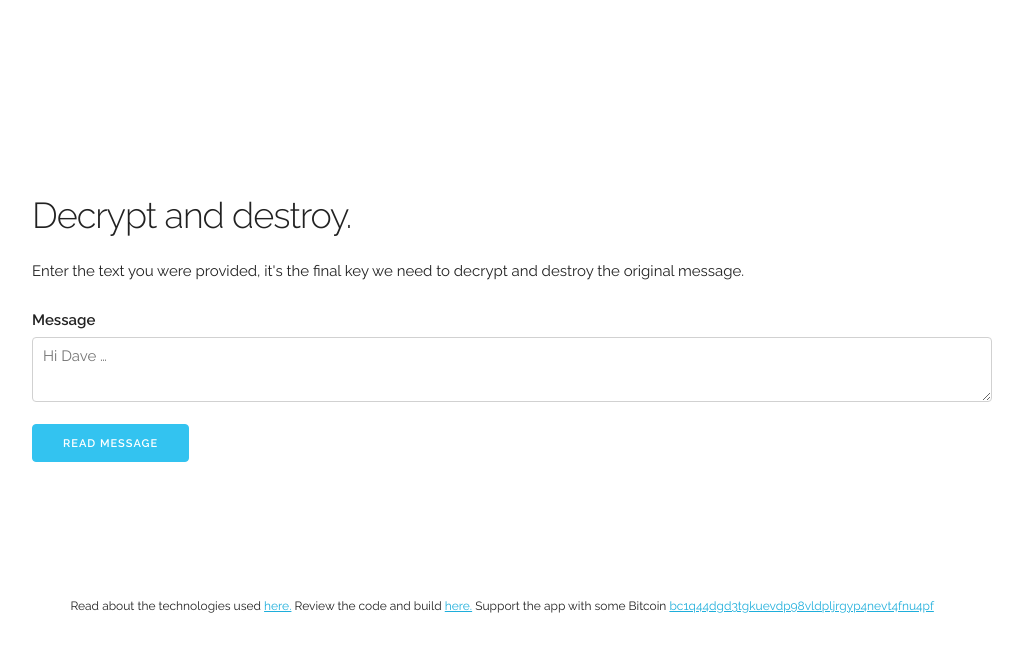
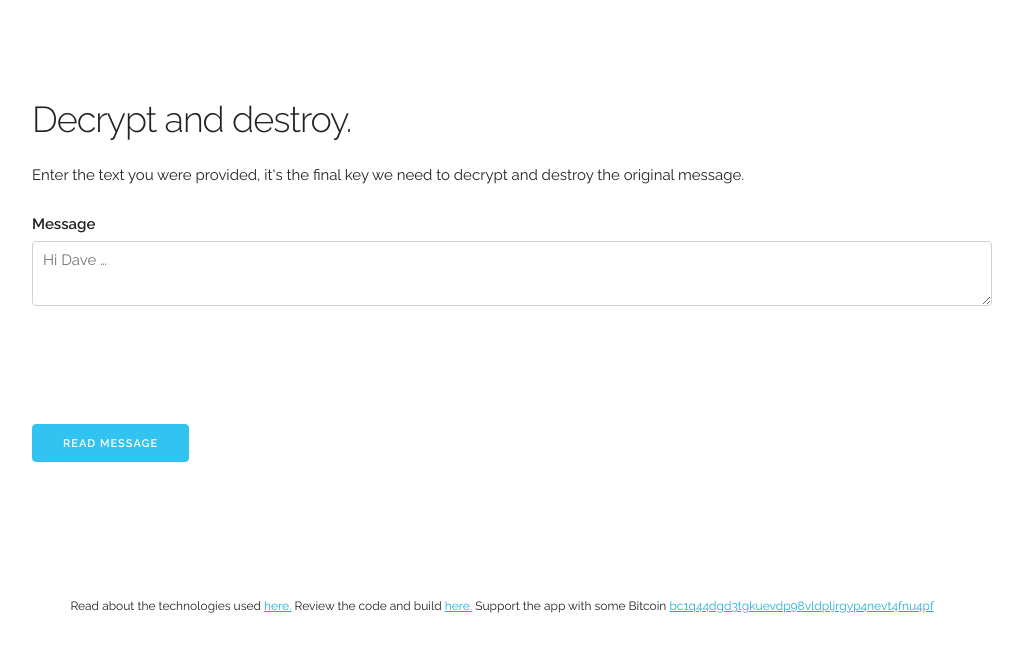
Before and after one commit to runar-org/messenger, a Django app: page /receive in a window 1280 px wide. Shown: the top 652 px of the page, without its empty margins (128-1151 px from the left). Run offline with Django 3.2, Linux system fonts and the light colour scheme.

Commit message:
add some more template styles

```diff
--- a/messenger/templates/receive/index.html
+++ b/messenger/templates/receive/index.html
@@ -25,7 +25,7 @@
   –––––––––––––––––––––––––––––––––––––––––––––––––– -->
   <div class="container">
     <div class="row">
-      <div class="column" style="margin-top: 20%">
+      <div class="column" style="margin-top: 10%">
         <h3>Decrypt and destroy.</h3><!-- The above form looks like this -->
         <p>Enter the text you were provided, it's the final key we need to decrypt and destroy the original message.</p>
         <form>
@@ -33,13 +33,12 @@
           <label for="exampleMessage">Message</label>
           <textarea class="u-full-width" placeholder="Hi Dave …" id="exampleMessage"></textarea>
         </form>
-        <a class="button button-primary" href="/result">Read message</a>
+        <a class="button button-primary" style="margin-top: 10%;" href="/result">Read message</a>
       </div>
       <div class="column" style="margin-top:10%">
           <small>Read about the technologies used <a href="https://github.com/kaburkett/Runar-docs">here.</a> Review the code and build <a href="https://github.com/kaburkett/Runar">here.</a> Support the app with some Bitcoin <a href="bitcoin:bc1q44dgd3tgkuevdp98vldpljrgyp4nevt4fnu4pf">bc1q44dgd3tgkuevdp98vldpljrgyp4nevt4fnu4pf</a></small>
       </div>
     </div>
-
   </div>
 
 <!-- End Document
--- a/messenger/templates/result/index.html
+++ b/messenger/templates/result/index.html
@@ -39,7 +39,7 @@ using AES encryption, just like Bitcoin.
         <a class="button button-primary" href="/">Send a reply</a>
       </div>
       <div class="one-half column" style="margin-top: 20%">
-        <img class="u-pull-right" style="width: 40%" src="{% get_static_prefix %}lock-closed-outline.svg">
+        <img class="u-pull-right" style="width: 40%" src="{% get_static_prefix %}flame-outline.svg">
       </div>
     </div>
     <div class="row">
--- a/messenger/templates/send/index.html
+++ b/messenger/templates/send/index.html
@@ -25,7 +25,7 @@
   –––––––––––––––––––––––––––––––––––––––––––––––––– -->
   <div class="container">
     <div class="row">
-      <div class="column" style="margin-top: 20%">
+      <div class="column" style="margin-top: 10%">
         <h3>Encrypt and send.</h3><!-- The above form looks like this -->
         <p>Enter the text you want to encrypt.</p>
         <form>
```
Also changed, not shown: static/flame-outline.svg (added).
